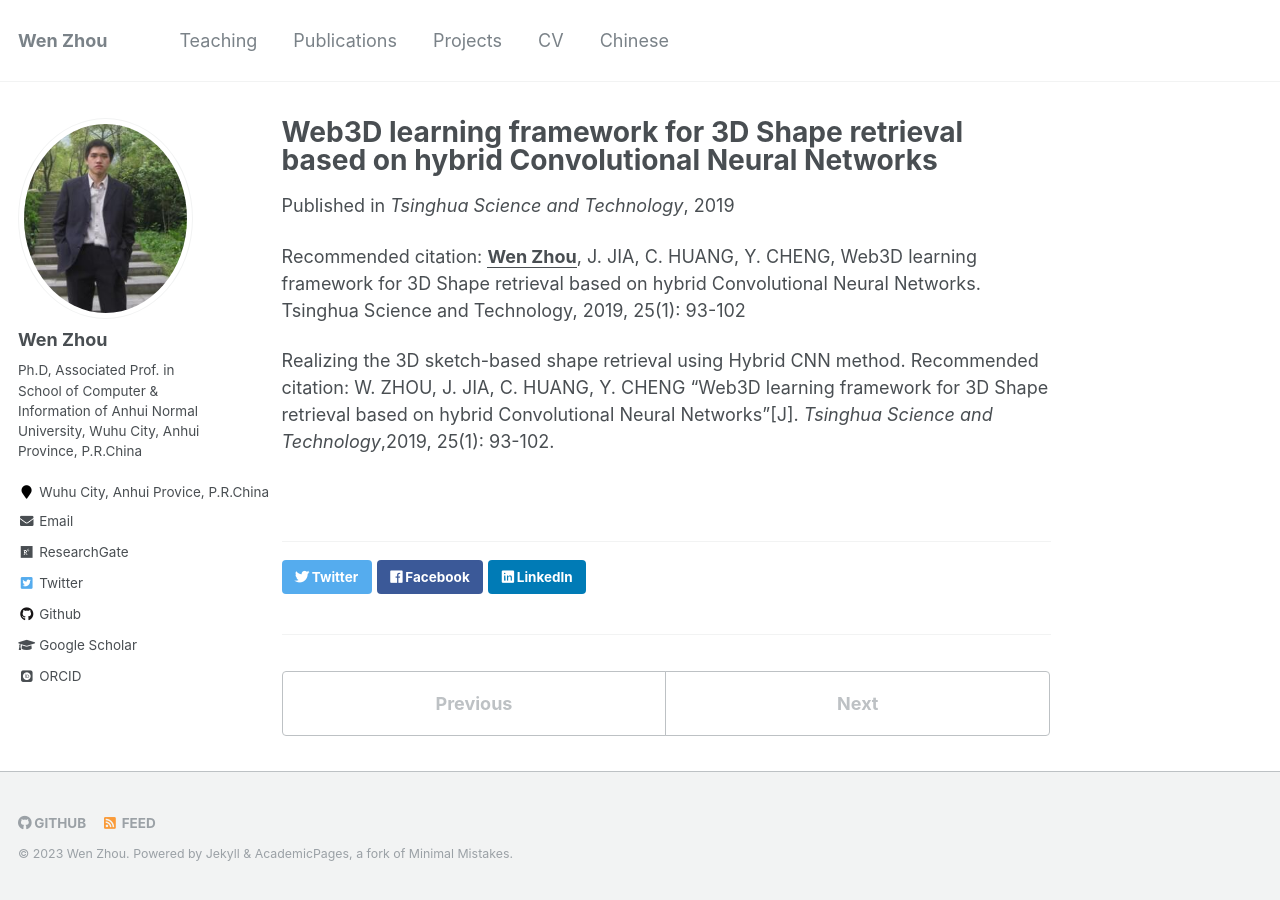
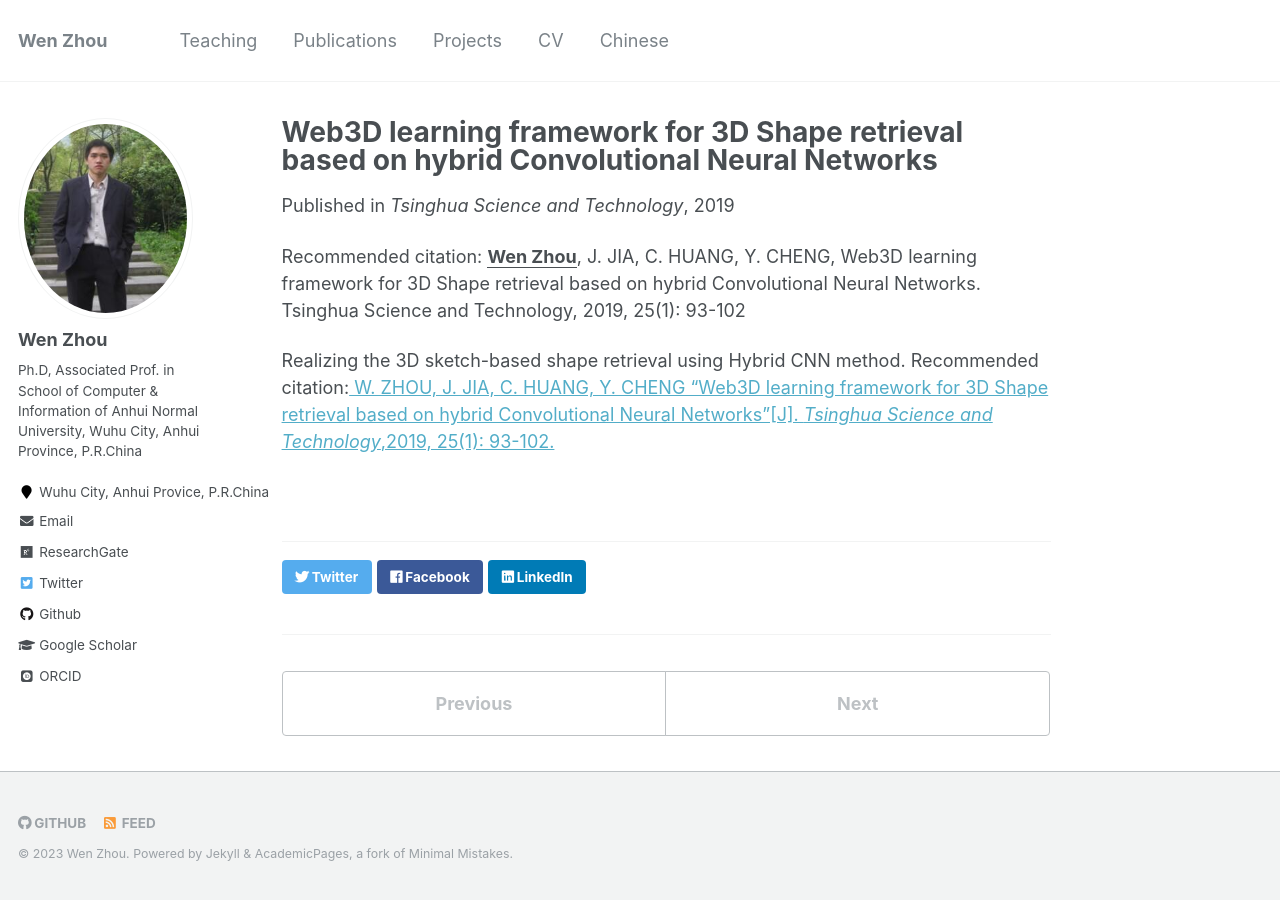
Before and after one commit to zhouwen327/zhouwen327.github.io, a Jekyll site: the page built from _publications/2019-12-01-TS-01.md, in a window 1280 px wide. Built offline with Jekyll 4.4.1, drawn with Linux system fonts in a browser that asks for light colours; some web fonts are replaced; some of the changed lines change nothing that is shown.

Commit message:
Update 2019-12-01-TS-01.md

```diff
--- a/_publications/2019-12-01-TS-01.md
+++ b/_publications/2019-12-01-TS-01.md
@@ -8,4 +8,4 @@ venue: 'Tsinghua Science and Technology'
 citation: '<b><u>Wen Zhou</u></b>, J. JIA, C. HUANG, Y. CHENG, Web3D learning framework for 3D Shape retrieval based on hybrid Convolutional Neural Networks. Tsinghua Science and Technology, 2019, 25(1): 93-102'
 ---
 Realizing the 3D sketch-based shape retrieval using Hybrid CNN method.
-Recommended citation: W. ZHOU, J. JIA, C. HUANG, Y. CHENG "Web3D learning framework for 3D Shape retrieval based on hybrid Convolutional Neural Networks"[J]. <i>Tsinghua Science and Technology</i>,2019, 25(1): 93-102.
+Recommended citation:<a href="http://ivr-ahnu.cn/cn/paper/2020a3.pdf"> W. ZHOU, J. JIA, C. HUANG, Y. CHENG "Web3D learning framework for 3D Shape retrieval based on hybrid Convolutional Neural Networks"[J]. <i>Tsinghua Science and Technology</i>,2019, 25(1): 93-102.</a>
```
